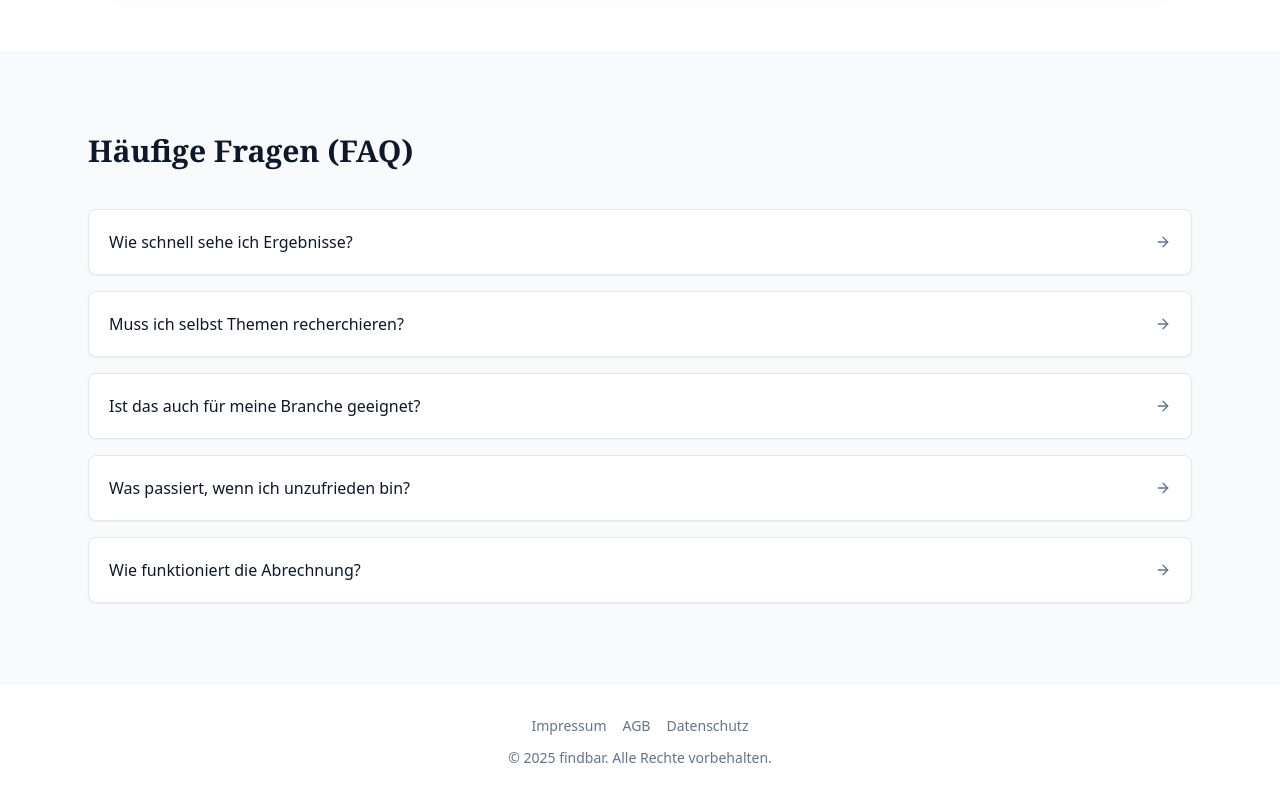
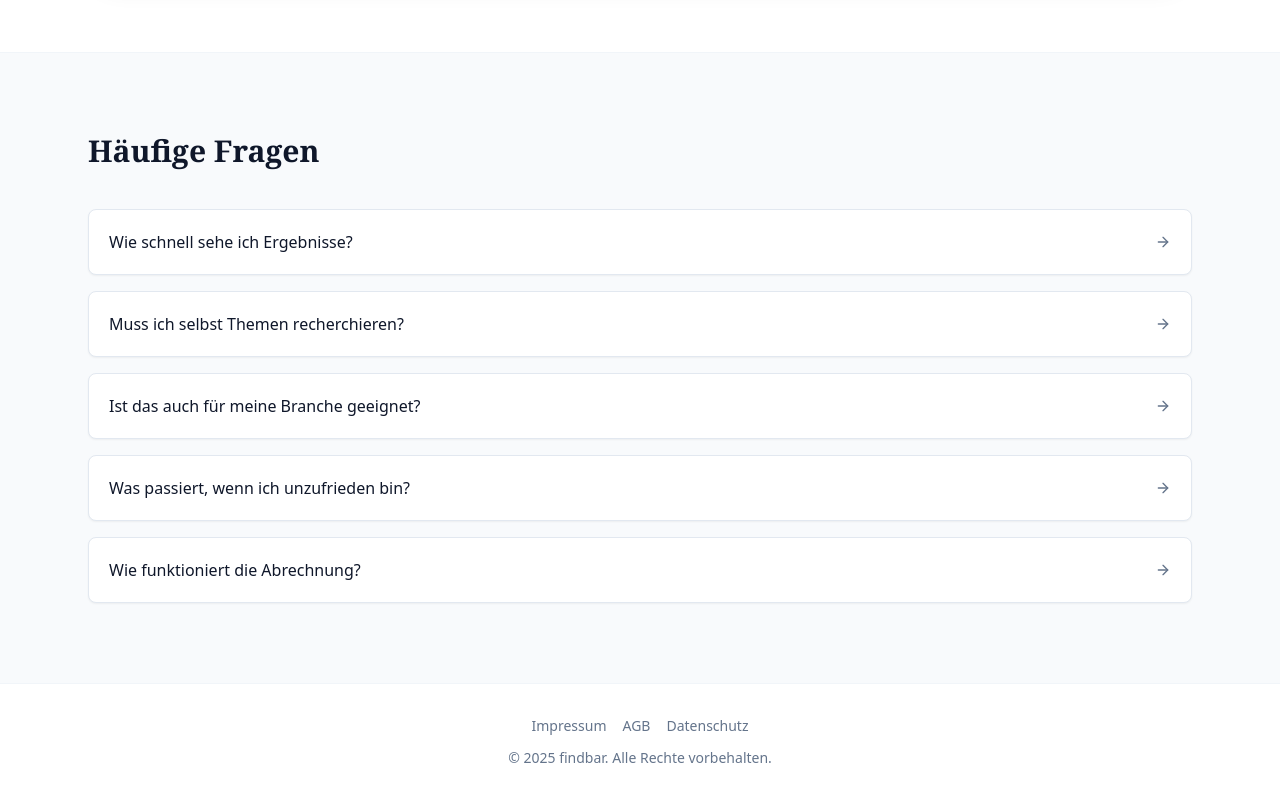
Before and after one commit to lennartnm/findbar_website, a Next.js app: page / in a window 1280 px wide. Shown: the part 4619-5419 px from the top of the page. Built offline with nearby package versions, Linux system fonts and the light colour scheme.

Commit message:
Update page.tsx

```diff
--- a/src/app/page.tsx
+++ b/src/app/page.tsx
@@ -685,16 +685,17 @@ function FAQSection() {
   return (
     <section className="bg-slate-50 py-20 border-t border-slate-100">
       <div className={containerClass}>
+        {/* Überschrift jetzt linksbündig */}
         <h2 className={`text-3xl font-semibold ${serifClass}`}>
-          Häufige Fragen (FAQ)
+          Häufige Fragen
         </h2>
         <div className="mt-10 space-y-4">
           {faqs.map((f, i) => (
             <details
               key={i}
-              className="group rounded-lg border border-slate-200 bg-white p-5 shadow-sm"
+              className="group rounded-lg border border-slate-200 bg-white p-5 shadow-sm text-left"
             >
-              <summary className="flex cursor-pointer items-center justify-between font-medium">
+              <summary className="flex cursor-pointer items-center justify-between font-medium text-left">
                 <span>{f.q}</span>
                 <span className="ml-4 transition-transform group-open:rotate-180">
                   <ArrowRight className="h-4 w-4 text-slate-500" />
@@ -708,6 +709,7 @@ function FAQSection() {
     </section>
   );
 }
+
 
 
 
```
